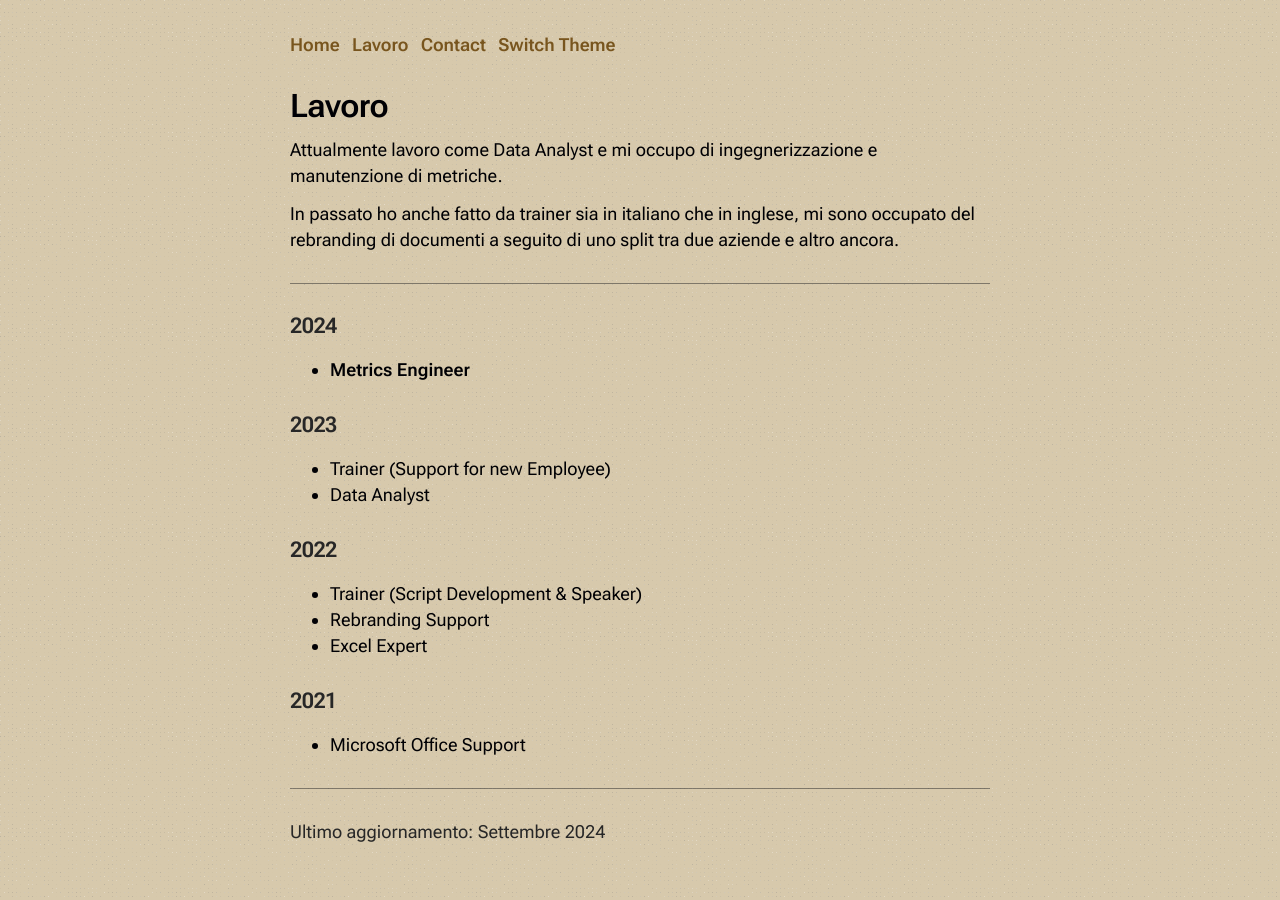
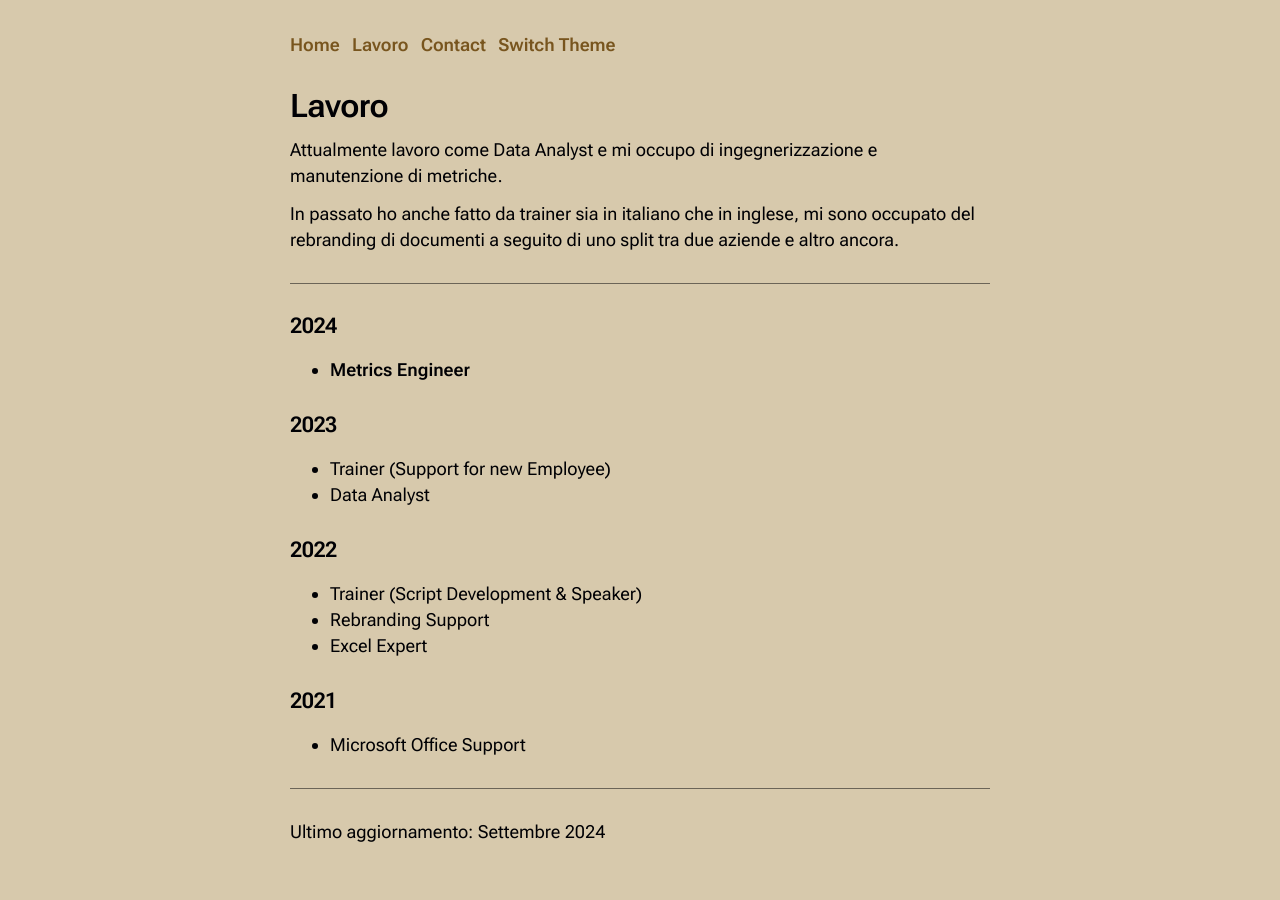
Before and after one commit to KiritoKitto/kiritokitto.github.io, a Jekyll site: the page built from page/Lavoro.md, in a window 1280 px wide. Built offline with Jekyll 4.4.1, drawn with Linux system fonts in a browser that asks for light colours; our own code applies the rules of GitHub Pages for plain Markdown files; a script that is not in the unit is left out.

Commit message:
test script

```diff
--- a/css/instagram.css
+++ b/css/instagram.css
@@ -101,6 +101,6 @@ button {
 }
 
 .indicator.active {
-  background-color: var(--color-link-primary); /* Colore per il puntino attivo */
+  background-color: var(--color-highlight); /* Colore per il puntino attivo */
   opacity: 1; /* Puntino attivo a opacità piena */
 }
--- a/css/light.css
+++ b/css/light.css
@@ -7,7 +7,7 @@
 
     --color-primary: rgb(0, 0, 4);
     --color-secondary: rgb(0, 0, 4);
-    --color-tertiary: rgb(39, 39, 39);
+    --color-tertiary: rgb(0, 0, 4);
 
     --color-highlight: rgb(120, 85, 30);
 
--- a/css/style.css
+++ b/css/style.css
@@ -53,25 +53,6 @@ body {
   text-align: left;
   word-wrap: break-word;
   overflow-wrap: break-word;
-  position: relative; /* Necessario per il posizionamento del ::before */
-  z-index: 0; /* Per assicurarti che il contenuto sia sopra */
-}
-
-body::before {
-  content: '';
-  position: fixed;
-  top: 0;
-  left: 0;
-  width: 100%;
-  height: 100%;
-  background: url("https://kiritokitto.github.io/images/iehfuif.png");
-  mix-blend-mode: overlay;
-  background-repeat: repeat;
-  background-size: auto;
-  background-position: top left;
-  filter: opacity(0.5); /* Inversione dei colori */
-  z-index: -1; /* Porta il background dietro il contenuto */
-  pointer-events: none; /* Assicura che non interferisca con l'interazione */
 }
 
 p {
```
Also changed, not shown: _layouts/default.html (+12 -0 lines).
